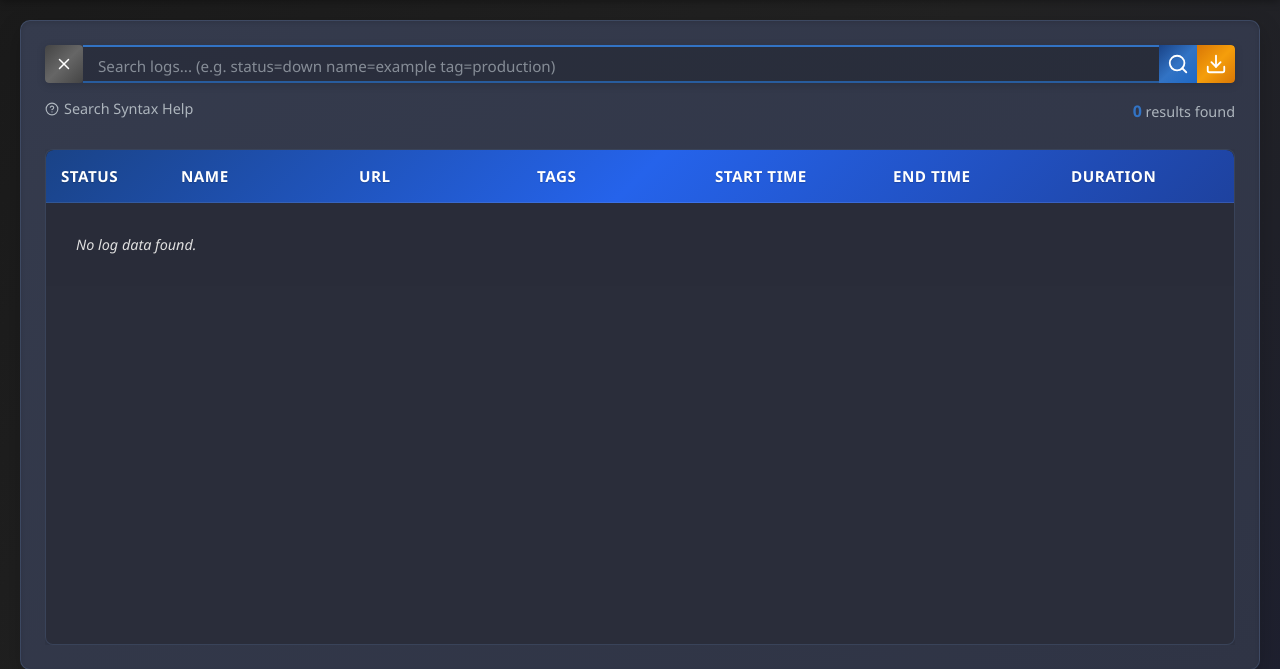
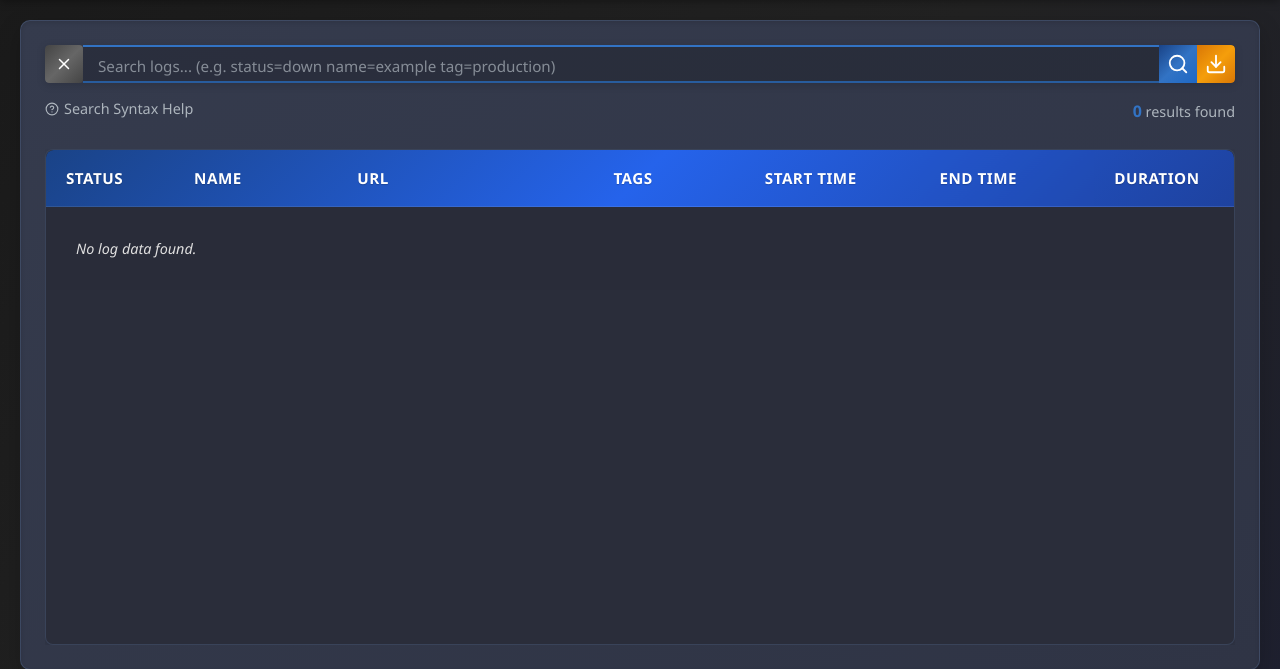
Before and after one commit to DarthTigerson/Simple-Site-Monitor, a FastAPI app: page /history in a window 1280 px wide. Shown: the part 60-729 px from the top of the page. Run offline with FastAPI, Linux system fonts and the light colour scheme; data that the repository does not hold is empty.

Commit message:
wip history improvement

```diff
--- a/static/css/history.css
+++ b/static/css/history.css
@@ -301,14 +301,14 @@ html.history-page {
     min-height: 0; /* Important for flexbox to respect child overflow */
 }
 
-/* Logs Table */
+/* Improved table styling */
 .logs-table {
     overflow-x: auto;
     overflow-y: hidden;
     flex: 1;
     border-radius: 8px;
     border: 1px solid rgba(100, 130, 180, 0.25);
-    background-color: #2a2d3a; /* Darker than dashboard, but still readable */
+    background-color: #2a2d3a;
     box-shadow: 0 3px 10px rgba(0, 0, 0, 0.15);
     width: 100%;
     display: flex;
@@ -349,9 +349,9 @@ html.history-page {
 
 .logs-table thead th:first-child,
 .table-scroll-container td:first-child {
-    width: 120px;
-    min-width: 120px;
-    max-width: 120px;
+    width: 110px;
+    min-width: 110px;
+    max-width: 110px;
 }
 
 /* Remove the overflowing tbody style as we now have a dedicated scroll container */
@@ -372,10 +372,10 @@ html.history-page {
     border-bottom: 1px solid rgba(255, 255, 255, 0.1);
 }
 
-/* Update table header styles */
+/* Table header styling */
 .logs-table th {
     background-color: transparent;
-    padding: 14px 15px;
+    padding: 16px 20px; /* Increased padding */
     font-weight: 600;
     color: white;
     text-shadow: 0 1px 1px rgba(0, 0, 0, 0.2);
@@ -469,9 +469,9 @@ th.sorting-desc .sort-icon:after {
 
 /* Rounded corners for header */
 .logs-table th:first-child {
-    width: 120px;
-    min-width: 120px;
-    max-width: 120px;
+    width: 110px;
+    min-width: 110px;
+    max-width: 110px;
     text-align: center;
     border-top-left-radius: 8px;
 }
@@ -479,9 +479,9 @@ th.sorting-desc .sort-icon:after {
 /* Status column styling */
 .logs-table td:first-child {
     position: relative;
-    width: 120px;
-    min-width: 120px;
-    max-width: 120px;
+    width: 110px;
+    min-width: 110px;
+    max-width: 110px;
     text-align: left;
     padding-left: 35px;
 }
@@ -527,7 +527,7 @@ tr:hover .status-indicator {
 }
 
 .log-row:hover {
-    background-color: rgba(0, 0, 0, 0.05);
+    background-color: rgba(50, 120, 220, 0.05); /* Subtle blue highlight */
     transform: translateY(-1px);
     box-shadow: 0 1px 3px rgba(0, 0, 0, 0.1);
 }
@@ -895,9 +895,9 @@ tr:hover .status-indicator {
 
 /* Status column specific alignment */
 .logs-table th:first-child {
-    width: 120px;
-    min-width: 120px;
-    max-width: 120px;
+    width: 110px;
+    min-width: 110px;
+    max-width: 110px;
     text-align: center; /* Keep header centered */
     border-top-left-radius: 8px;
 }
@@ -916,13 +916,13 @@ tr:hover .status-indicator {
     text-align: left;
 }
 
-/* Cell styling */
+/* Cell styling with optimized padding */
 .logs-table td {
-    padding: 10px 15px;
-    border-bottom: 1px solid var(--border-color);
+    padding: 12px 20px; /* Increased horizontal padding */
+    border-bottom: 1px solid rgba(100, 130, 180, 0.1);
     color: var(--text-color);
     vertical-align: middle;
-    height: 52px;
+    height: 56px; /* Slightly taller rows */
     font-size: 0.9rem;
 }
 
@@ -1035,3 +1035,41 @@ tr.page-visible {
 .logs-table th:nth-child(7) .sort-header {
     justify-content: flex-start !important;
 }
+
+/* Optimize column widths */
+.logs-table th:nth-child(2),
+.logs-table td:nth-child(2) {
+    width: 140px;
+    min-width: 140px;
+}
+
+.logs-table th:nth-child(3),
+.logs-table td:nth-child(3) {
+    width: 220px;
+    min-width: 220px;
+}
+
+.logs-table th:nth-child(4),
+.logs-table td:nth-child(4) {
+    width: 130px;
+    min-width: 130px;
+}
+
+.logs-table th:nth-child(5),
+.logs-table td:nth-child(5),
+.logs-table th:nth-child(6),
+.logs-table td:nth-child(6) {
+    width: 150px;
+    min-width: 150px;
+}
+
+.logs-table th:nth-child(7),
+.logs-table td:nth-child(7) {
+    width: 120px;
+    min-width: 120px;
+}
+
+/* Add subtle zebra striping for better row distinction */
+.log-row:nth-child(even) {
+    background-color: rgba(255, 255, 255, 0.02);
+}
```
